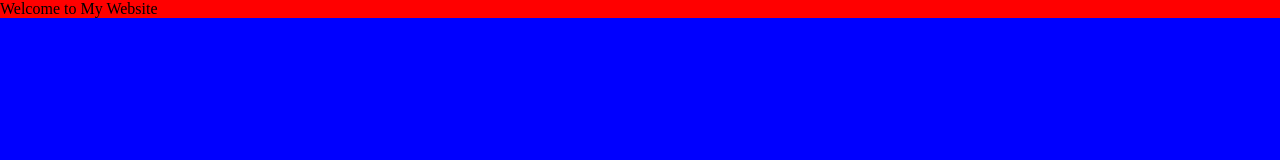
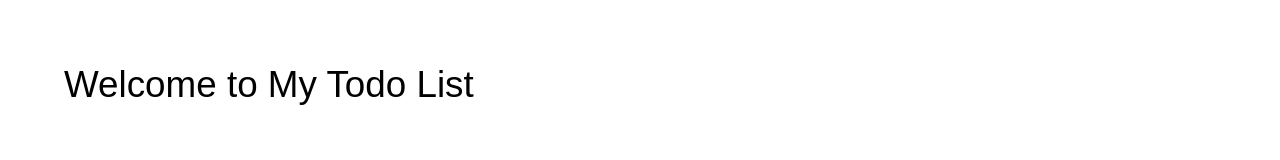
Before and after one commit to hhofner/todo-app, a website: page public/index.html in a window 1280 px wide. Drawn offline with Linux system fonts and the light colour scheme.

Commit message:
style: bit nicer

```diff
--- a/public/index.html
+++ b/public/index.html
@@ -12,24 +12,18 @@
 
 <body>
 	<style>
-		me {
-			display: flex;
-			flex-direction: column;
-			width: 100%;
-		}
-
-		me {
-			background: blue;
-			height: 100vh;
-		}
+		me { padding: 4rem; }
 	</style>
 	<main>
 		<style>
-			me {
-				background: red;
-			}
+			me { display: flex; flex-direction: column; }
 		</style>
-		<h1>Welcome to My Website</h1>
+		<h1>
+			<style>
+				me { font-size: 2.3rem; font-family: sans-serif; }
+			</style>
+			Welcome to My Todo List
+		</h1>
 	</main>
 	<script src="scoped-css.js"></script>
 </body>
```
